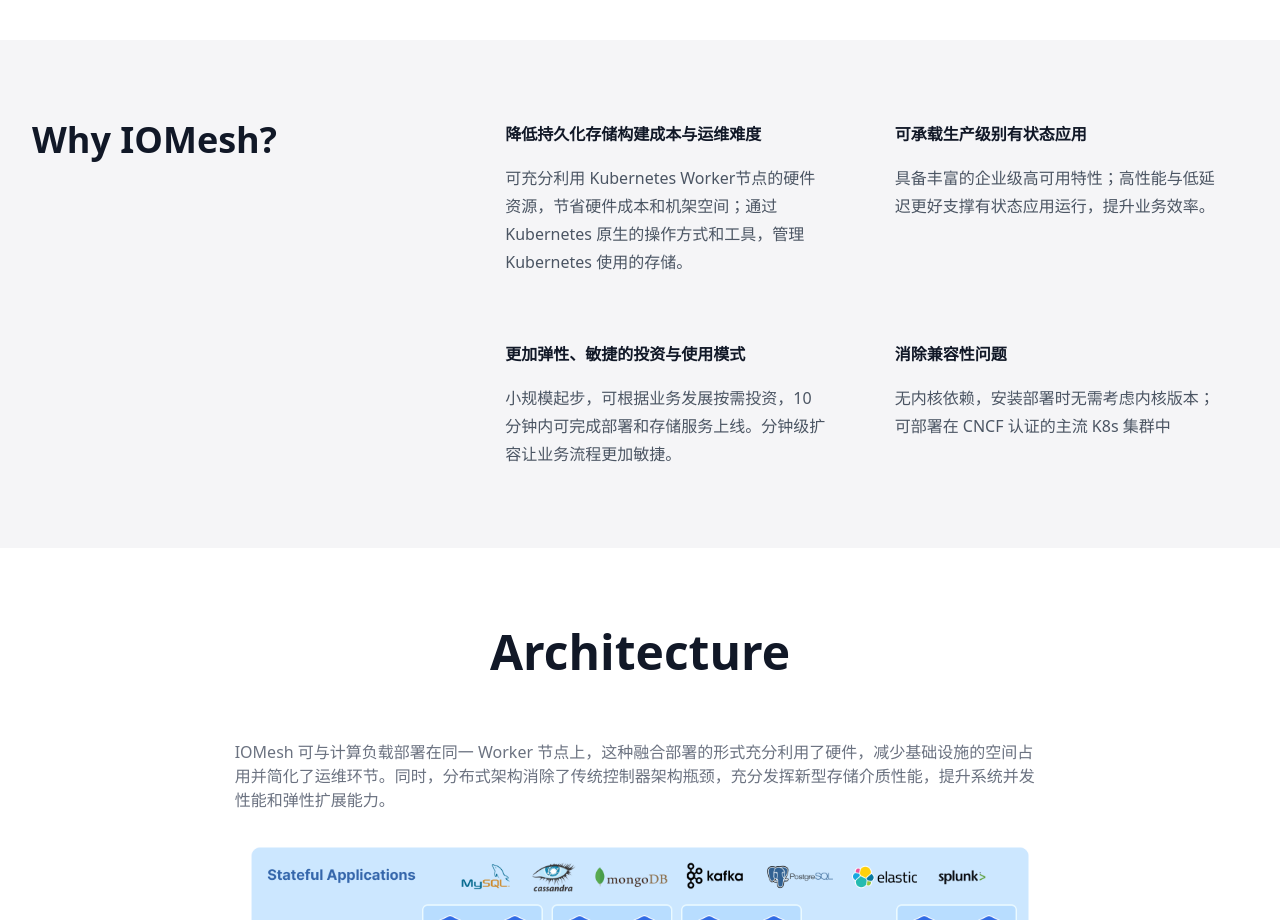
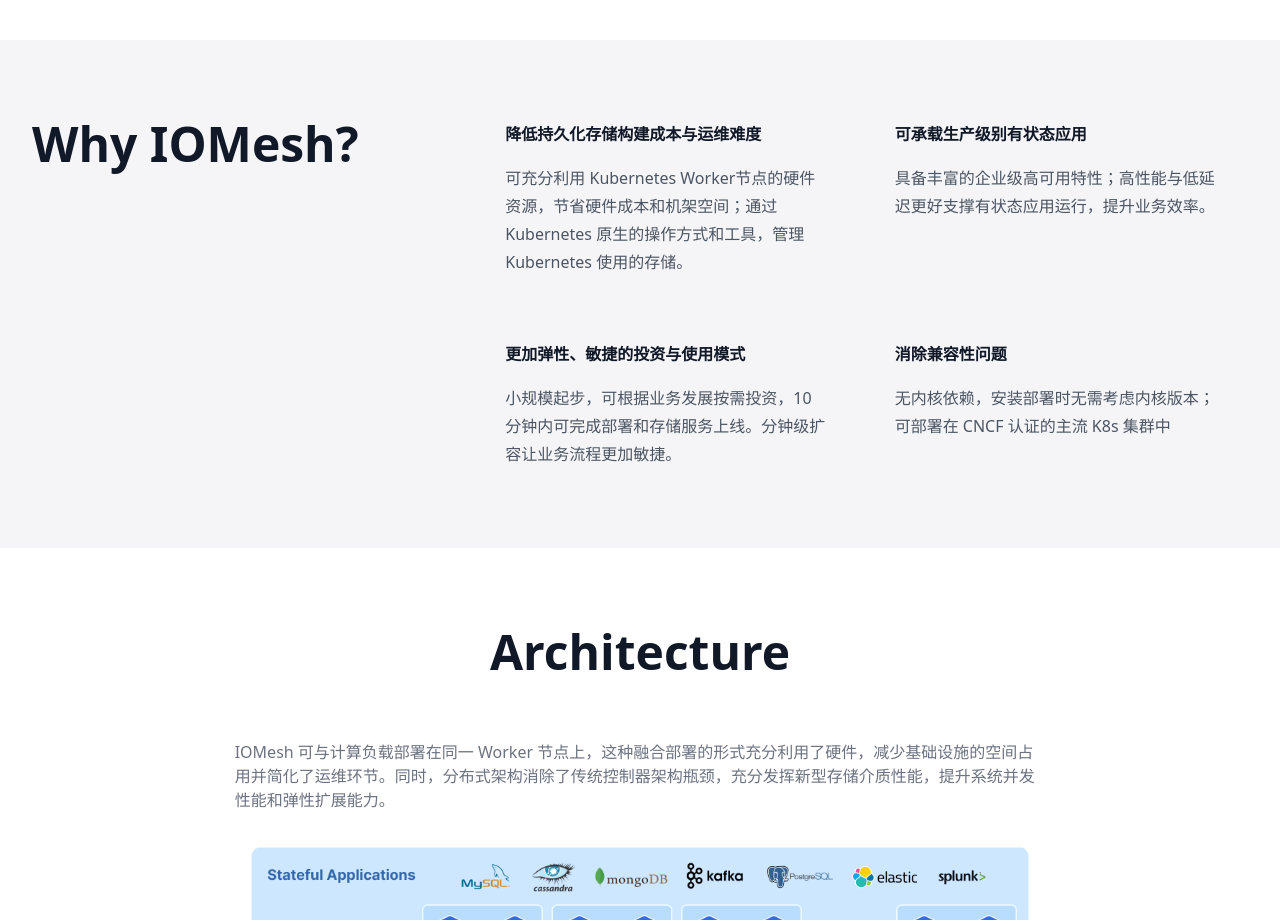
Before and after one commit to 0065paula/paula-iomesh-demo, a Next.js app: page / in a window 1280 px wide. Shown: the part 1700-2620 px from the top of the page. Built offline with nearby package versions, Linux system fonts and the light colour scheme.

Commit message:
small style fix

```diff
--- a/components/components.js
+++ b/components/components.js
@@ -29,7 +29,7 @@ export default function Components() {
   return (
     <div className="relative mx-auto max-w-7xl px-4 sm:px-6 lg:px-8">
         <div className="max-w-2xl md:mx-auto md:text-center xl:max-w-none">
-            <h2 className="text-3xl md:text-5xl font-bold w-full leading-tight mb-20 text-white/80">
+            <h2 className="text-3xl md:text-5xl font-bold w-full leading-tight sm:mb-20 text-white/80">
             Components
             </h2>
             <p className="mx-auto w-full lg:w-3/5 max-w-full mt-2 text-lg leading-6 text-white/60">
--- a/components/why.js
+++ b/components/why.js
@@ -26,7 +26,7 @@ const why_list = [
 const Why = () => {
   return (
     <div className="sectionContentWrapper grid grid-cols-1 sm:grid-cols-3">
-      <h2 className="text-3xl lg:text-4xl font-bold w-full leading-tight mb-20 col-span-1">
+      <h2 className="text-3xl md:text-5xl font-bold w-full leading-tight mb-20 col-span-1">
       Why IOMesh?
       </h2>
       <dl className="mx-auto grid grid-cols-1 max-w-7xl px-0 lg:px-8 col-span-1 sm:col-span-2 gap-x-6 gap-y-10 text-base leading-7 text-gray-600 md:grid-cols-2 lg:mx-0 lg:max-w-none lg:gap-x-8 lg:gap-y-16">
```
